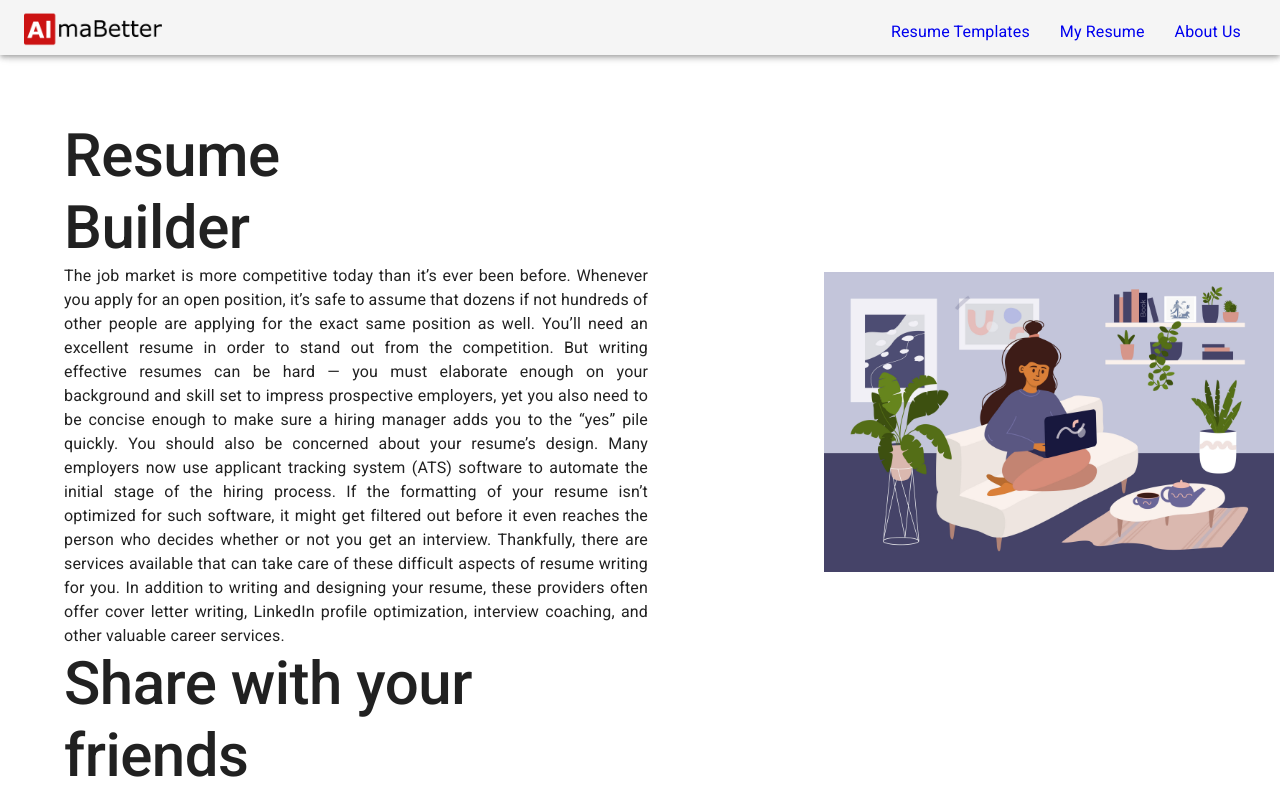
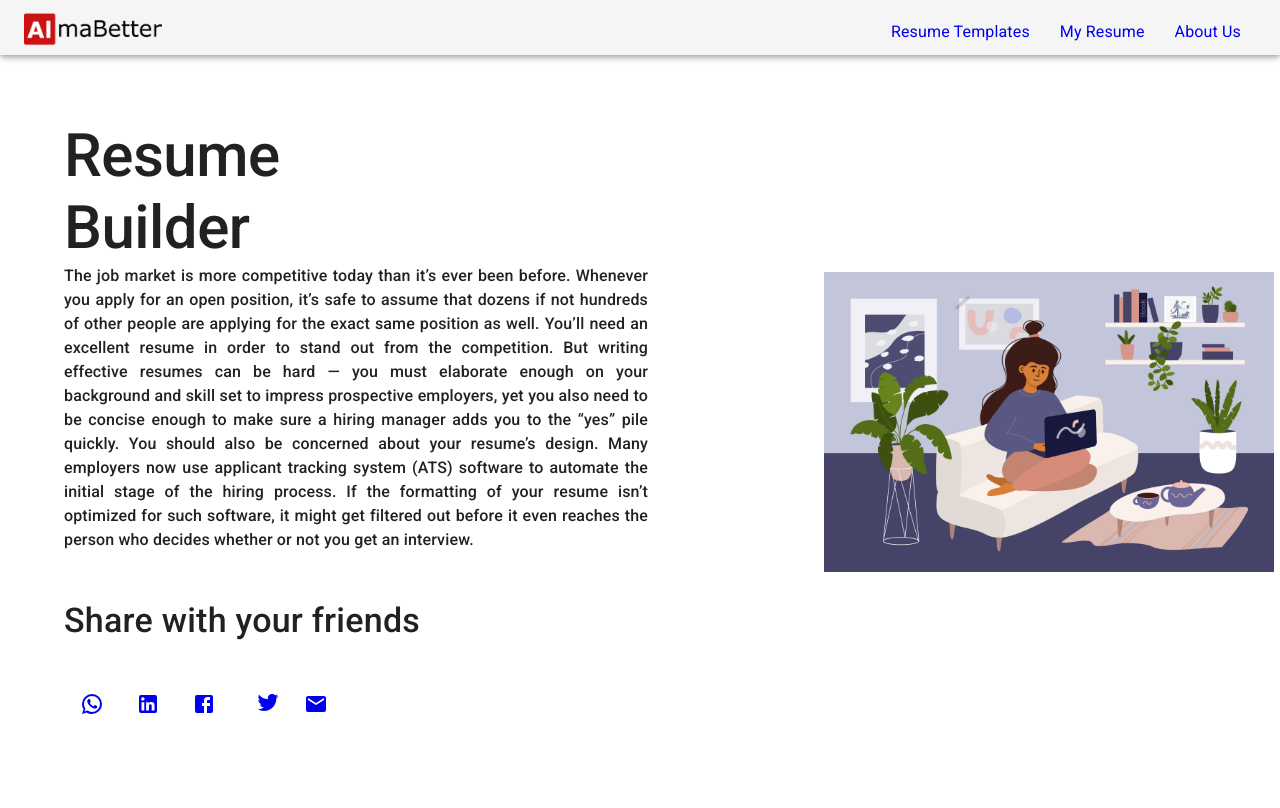
Before and after one commit to RahulRSoni/resume-builder, a React (Create React App) app: page /about in a window 1280 px wide. Built offline with nearby package versions, Linux system fonts and the light colour scheme.

Commit message:
share icon design done

```diff
--- a/package.json
+++ b/package.json
@@ -18,6 +18,7 @@
     "react-router": "^6.6.1",
     "react-router-dom": "^6.6.1",
     "react-scripts": "^4.0.3",
+    "react-share": "^4.4.1",
     "styled-components": "^5.3.6",
     "web-vitals": "^2.1.4"
   },
--- a/src/Componant/Aboutus.js
+++ b/src/Componant/Aboutus.js
@@ -3,6 +3,14 @@ import Box from "@mui/material/Box";
 import Grid from "@mui/material/Grid";
 import { Typography } from "@mui/material";
 import Aboutimg from "./Assets/Aboutimg.jpg";
+import WhatsAppIcon from '@mui/icons-material/WhatsApp';
+import LinkedInIcon from '@mui/icons-material/LinkedIn';
+import FacebookIcon from '@mui/icons-material/Facebook';
+import TwitterIcon from '@mui/icons-material/Twitter';
+import EmailIcon from '@mui/icons-material/Email';
+import IconButton from "@mui/material/IconButton";
+import { Link } from "react-router-dom";
+
 
 
 const Aboutus = () => {
@@ -15,15 +23,43 @@ const Aboutus = () => {
               Resume <br></br>
               Builder
             </Typography>
-            <Typography variant="body1" align="justify">
+            <Typography variant="body1" align="justify" sx={{ fontWeight: 'medium' }}>
               The job market is more competitive today than it’s ever been before. Whenever you apply for an open position, it’s safe to assume that dozens if not hundreds of other people are applying for the exact same position as well.
               You’ll need an excellent resume in order to stand out from the competition. But writing effective resumes can be hard — you must elaborate enough on your background and skill set to impress prospective employers, yet you also need to be concise enough to make sure a hiring manager adds you to the “yes” pile quickly.
               You should also be concerned about your resume’s design. Many employers now use applicant tracking system (ATS) software to automate the initial stage of the hiring process. If the formatting of your resume isn’t optimized for such software, it might get filtered out before it even reaches the person who decides whether or not you get an interview.
-              Thankfully, there are services available that can take care of these difficult aspects of resume writing for you. In addition to writing and designing your resume, these providers often offer cover letter writing, LinkedIn profile optimization, interview coaching, and other valuable career services.
+              {/* Thankfully, there are services available that can take care of these difficult aspects of resume writing for you. In addition to writing and designing your resume, these providers often offer cover letter writing, LinkedIn profile optimization, interview coaching, and other valuable career services. */}
             </Typography>
-            <Typography align="left" variant="h2" sx={{ fontWeight: 'medium' }}>
+            <br></br>
+            <br></br>
+            <Typography align="left" variant="h4" sx={{ fontWeight: 'medium' }}>
               Share with your friends
             </Typography>
+
+            <IconButton color="primary" component="label"sx={{padding:2}}>
+              <Link to="/templates">
+                <WhatsAppIcon />
+              </Link>
+            </IconButton>
+            <IconButton color="primary" component="label" sx={{padding:2}}>
+              <Link to="/https://www.facebook.com/">
+                <LinkedInIcon/>
+              </Link>
+            </IconButton>
+            <IconButton color="primary" component="label" sx={{padding:2}}>
+              <Link to="/templates">
+                <FacebookIcon/>
+              </Link>
+            </IconButton>
+            <IconButton color="primary" component="label"sx={{padding:3}}>
+              <Link to="/templates">
+          <TwitterIcon/>
+          <IconButton color="primary" component="label" sx={{padding:3}}>
+              <Link to="/templates">
+                 <EmailIcon/>
+              </Link>
+            </IconButton>
+              </Link>
+            </IconButton>
           </Grid>
           <Grid item sm={12} md={6} mt={20} sx={{ p: 20 }}>
             <img src={Aboutimg} className="App-logo" alt="logo" height="300vh" />
```
Also changed, not shown: 1 other file (tests, documents, lock files or other folders).
